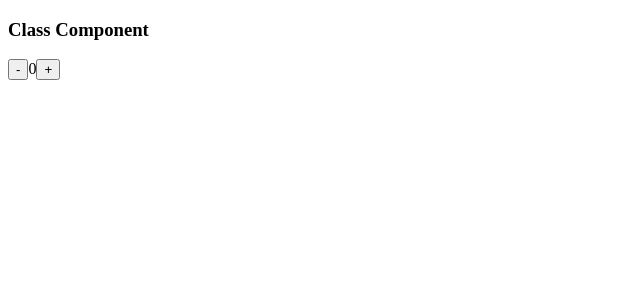
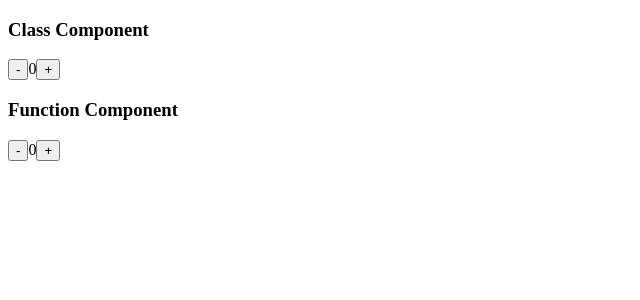
Before and after one commit to oleg2gz/react-git-test, a React (Create React App) app: page / in a window 1280 px wide. Shown: the top 300 px of the page, without its empty margins (0-640 px from the left). Built offline with nearby package versions, Linux system fonts and the light colour scheme.

Commit message:
Feature/Add function component

```diff
--- a/src/App.js
+++ b/src/App.js
@@ -1,10 +1,13 @@
 import CounterClass from './CounterClass'
+import CounterFunc from './CounterFunc'
 
 function App() {
   return (
     <>
       <h3>Class Component</h3>
       <CounterClass initialCount={0} />
+      <h3>Function Component</h3>
+      <CounterFunc initialCount={0} />
     </>
   )
 }
--- /dev/null
+++ b/src/CounterFunc.js
@@ -0,0 +1,15 @@
+import { useState } from 'react'
+
+export default function CounterFunc({ initialCount }) {
+  const [count, setCount] = useState(() => initialCount)
+
+  const changeCount = (amount) => setCount((prevCount) => prevCount + amount)
+
+  return (
+    <div>
+      <button onClick={() => changeCount(-1)}>-</button>
+      <span>{count}</span>
+      <button onClick={() => changeCount(1)}>+</button>
+    </div>
+  )
+}
```
